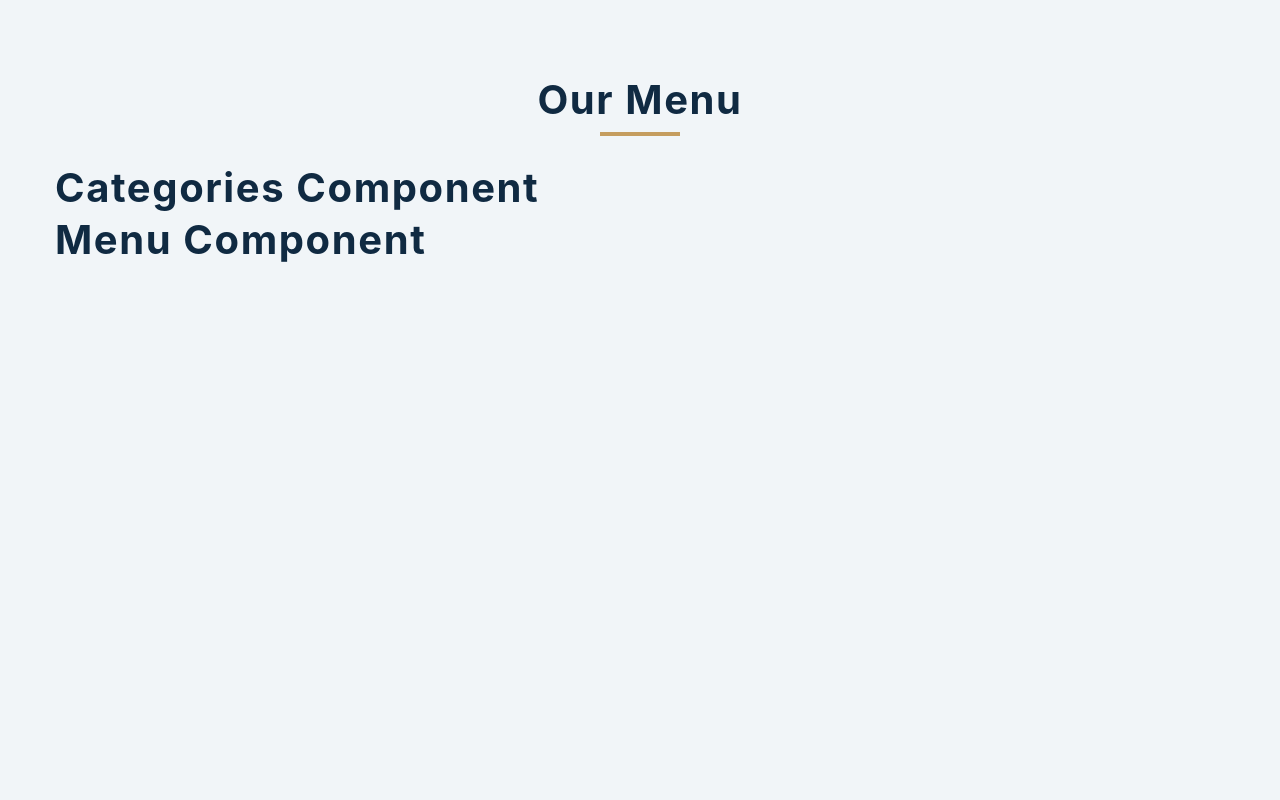
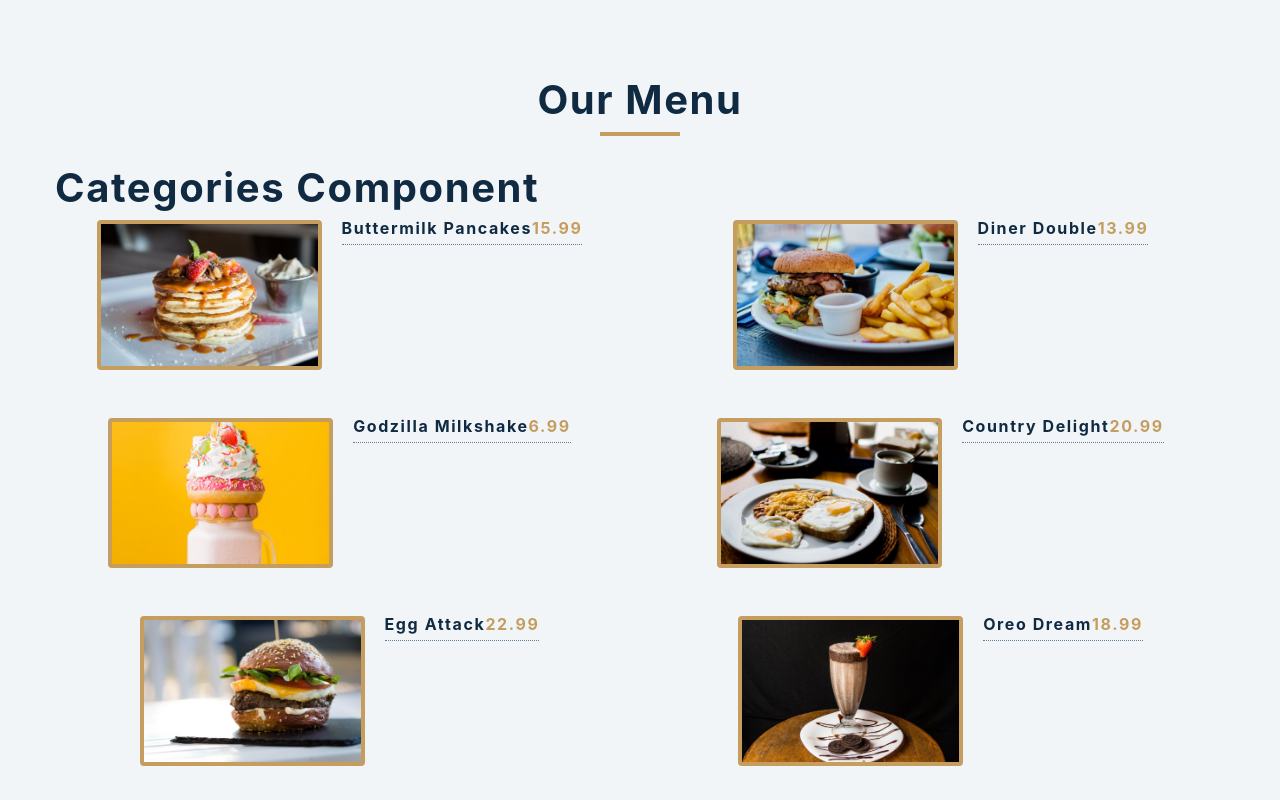
Before and after one commit to pras75299/react-menu, a React (Create React App) app: page / in a window 1280 px wide. Shown: the top 800 px of the page. Built offline with nearby package versions, Linux system fonts and the light colour scheme.

Commit message:
add menu items in menu component

```diff
--- a/src/App.js
+++ b/src/App.js
@@ -13,7 +13,7 @@
         <div className="underline"></div>
       </div>
       <Categories/>
-      <Menu/>
+      <Menu items={menuItems}/>
     </section>
   </main>;
 }
--- a/src/Menu.js
+++ b/src/Menu.js
@@ -1,7 +1,21 @@
 import React from 'react';
 
-const Menu = () => {
-  return <h2>menu component</h2>;
+const Menu = ({items}) => {
+  return <div className="section-center">
+    {items.map((menuItem) => {
+      const {id, title, img, desc, price} = menuItem;
+      return (<article key={id} className="menu-item">
+        <img src={img} alt={title} className="photo" />
+        <div className="item-info">
+          <header>
+            <h4>{title}</h4>
+            <h4 className="price">{price}</h4>
+          </header>
+        </div>
+      </article>
+      );
+    })}
+  </div>;
 };
 
 export default Menu;
```
